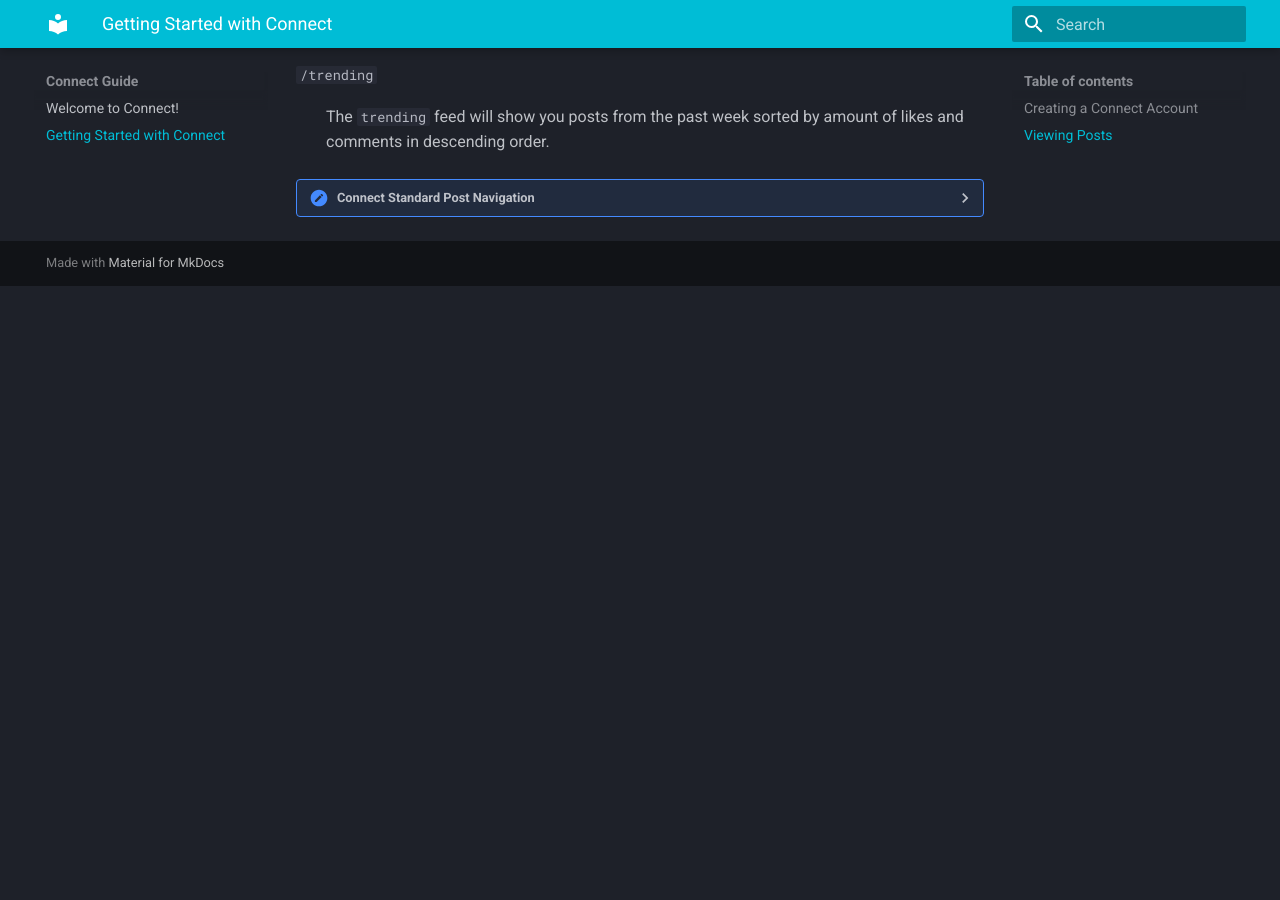
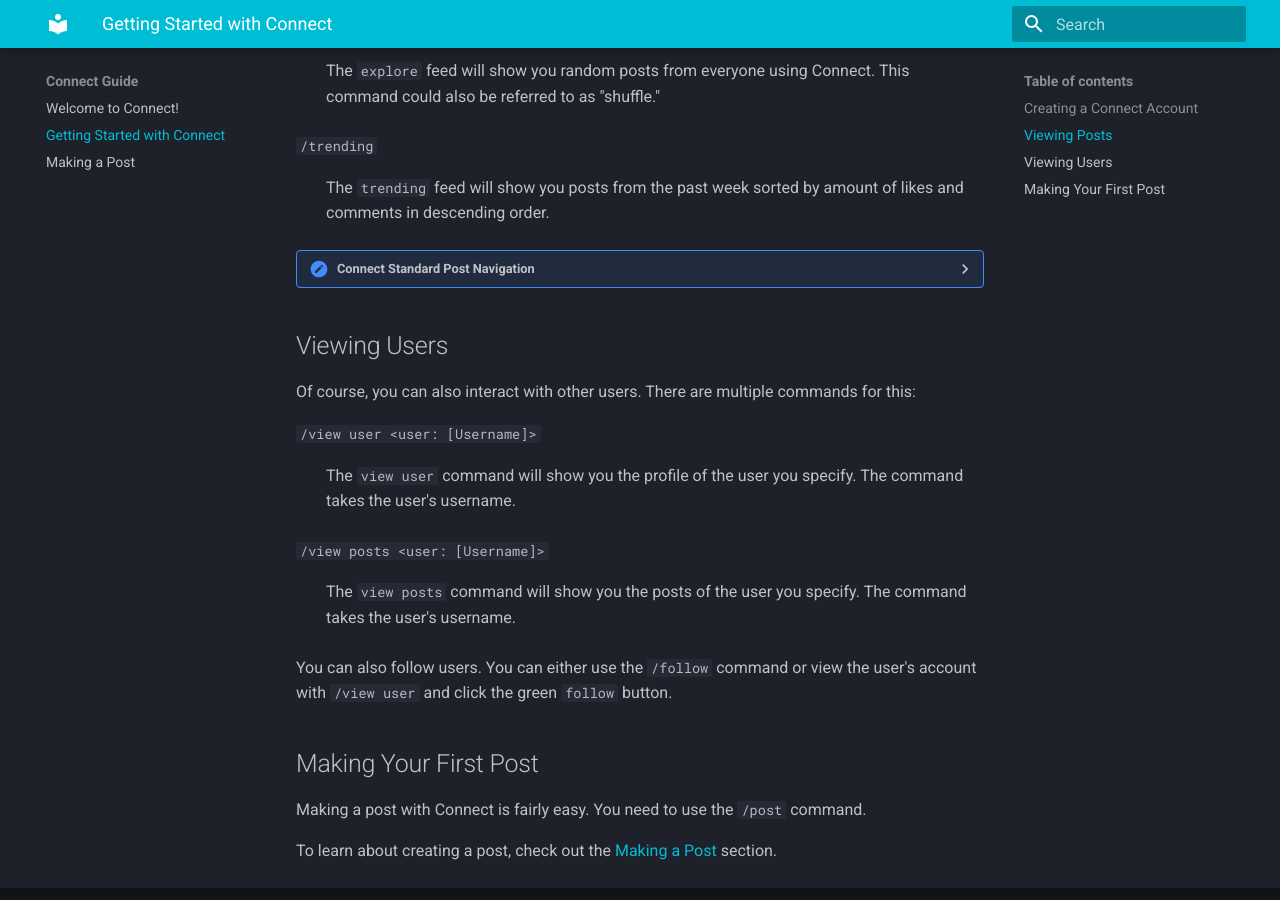
Before and after one commit to Twisea/Connect-Guide, an MkDocs documentation site: the page built from docs/getting-started.md, in a window 1280 px wide and 900 px high, scrolled down 1254 px. Built offline with MkDocs 1.6.1 and Material for MkDocs 9.7.7, drawn with Linux system fonts in a browser that asks for light colours; before the commit the page ends 1540 px from its top, so only the background shows below that; some of the changed text lies outside the part shown.

Commit message:
Add more to getting-started and create making-a-post.md

```diff
--- a/docs/getting-started.md
+++ b/docs/getting-started.md
@@ -18,6 +18,8 @@ If you decide to use the `account create` command, there's a few options you can
 !!! info "The Tip of the Iceburg"
     That's just the top of the iceburg when it comes to customizing your Connect account. With the `account edit` command, you can customize so much more, including your avatar and language.
 
+Take a look at the [your account](/your-account) page to learn more about what can be added to your account and what can be done with it.
+
 ## Viewing Posts
 There are currently four feed commands to view posts:
 
@@ -35,3 +37,19 @@ There are currently four feed commands to view posts:
 
 ??? "Connect Standard Post Navigation"
     Connect Standard Post Navigation, or "CSPN," is what Connect uses to navigate between posts. It's what you see whenever you look at a post, whether you're using a feed command or viewing a post on its own. It's made via a combination of Pycord's `ext.pages` and rigorous subclasssing.
+
+## Viewing Users
+Of course, you can also interact with other users. There are multiple commands for this:
+
+`/view user <user: [Username]>`
+:   The `view user` command will show you the profile of the user you specify. The command takes the user's username.
+
+`/view posts <user: [Username]>`
+:   The `view posts` command will show you the posts of the user you specify. The command takes the user's username.
+
+You can also follow users. You can either use the `/follow` command or view the user's account with `/view user` and click the green `follow` button.
+
+## Making Your First Post
+Making a post with Connect is fairly easy. You need to use the `/post` command.
+
+To learn about creating a post, check out the [Making a Post](/making-a-post) section.
--- a/mkdocs.yml
+++ b/mkdocs.yml
@@ -10,8 +10,12 @@ markdown_extensions:
   - admonition
   - pymdownx.details
   - pymdownx.superfences
+  - pymdownx.tabbed:
+      alternate_style: true
   - def_list
+  - attr_list
+  - md_in_html
 
-nav:
-  - index.md
-  - getting-started.md
+# nav:
+#   - index.md
+#   - getting-started.md
```
Also changed, not shown: docs/making-a-post.md (added, +31 -0 lines).
